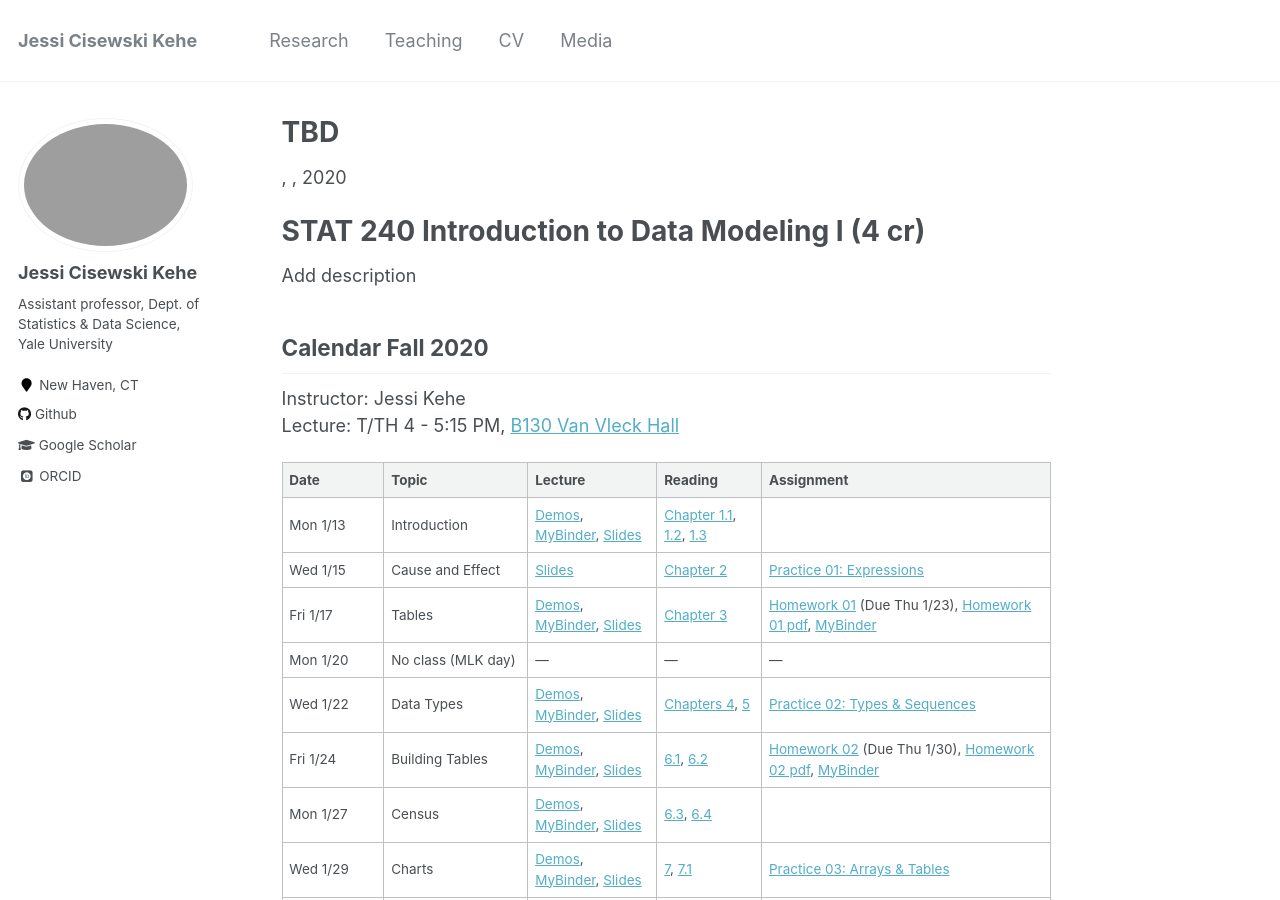
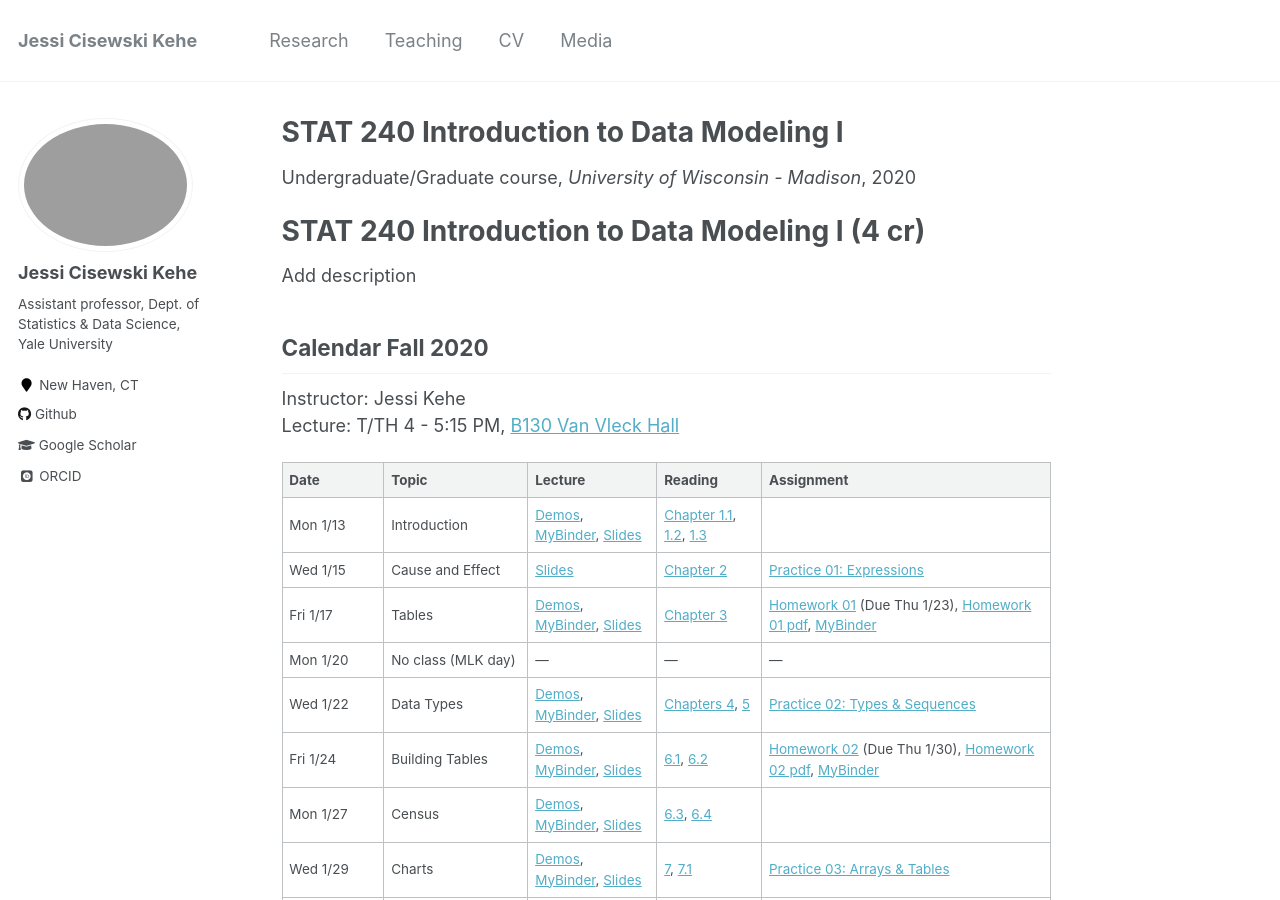
Before and after one commit to JessiCisewskiKehe/JessiCisewskiKehe.github.io, a Jekyll site: the page built from _teaching/fa20/calendar.md, in a window 1280 px wide and 900 px high. Built offline with Jekyll 4.4.1, drawn with Linux system fonts in a browser that asks for light colours; some web fonts are replaced.

Commit message:
teaching fall 2020

```diff
--- a/_teaching/fa20/calendar.md
+++ b/_teaching/fa20/calendar.md
@@ -1,7 +1,11 @@
 ---
-title: "TBD"
+title: "STAT 240 Introduction to Data Modeling I"
 collection: teaching
+type: "Undergraduate/Graduate course"
 permalink: /teaching/2020-fall-teaching-1
+venue: "University of Wisconsin - Madison"
+date: 2020-09-01
+location: "Madison, WI, USA"
 ---
 
 
```
